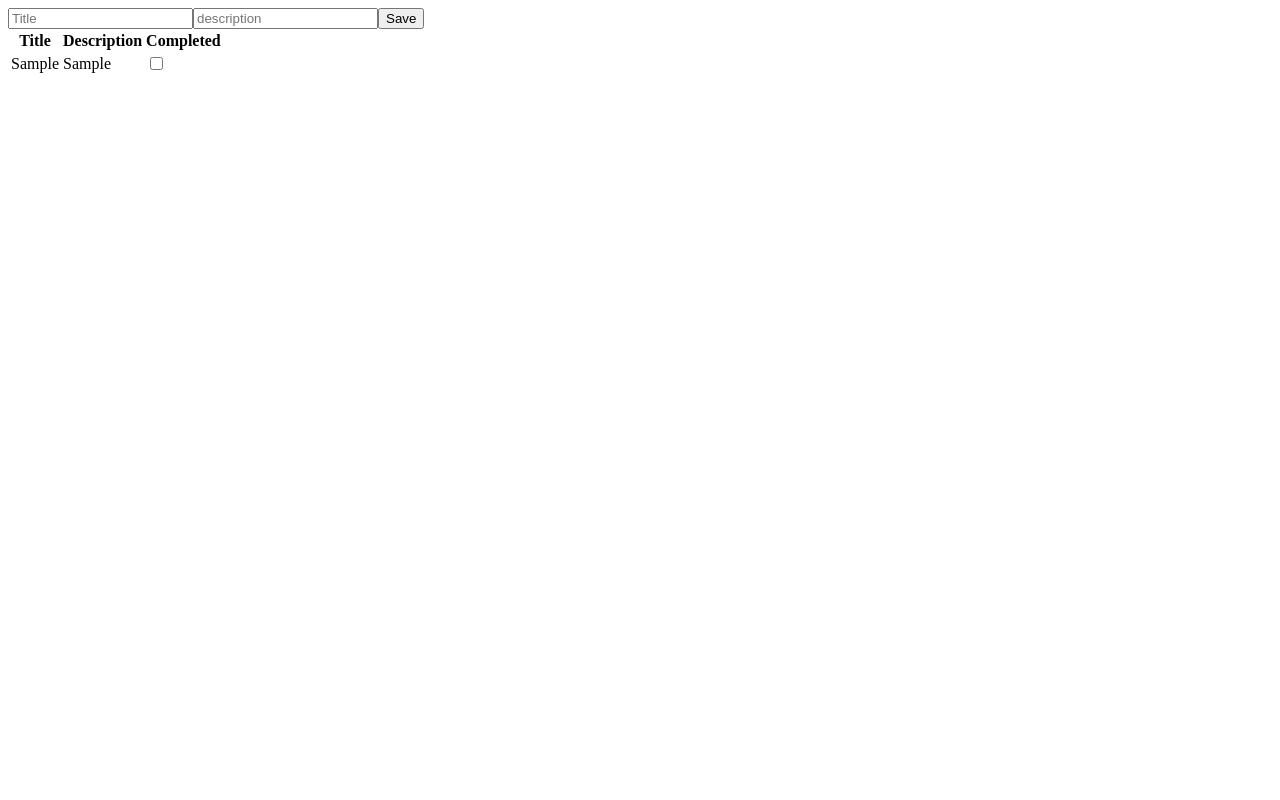
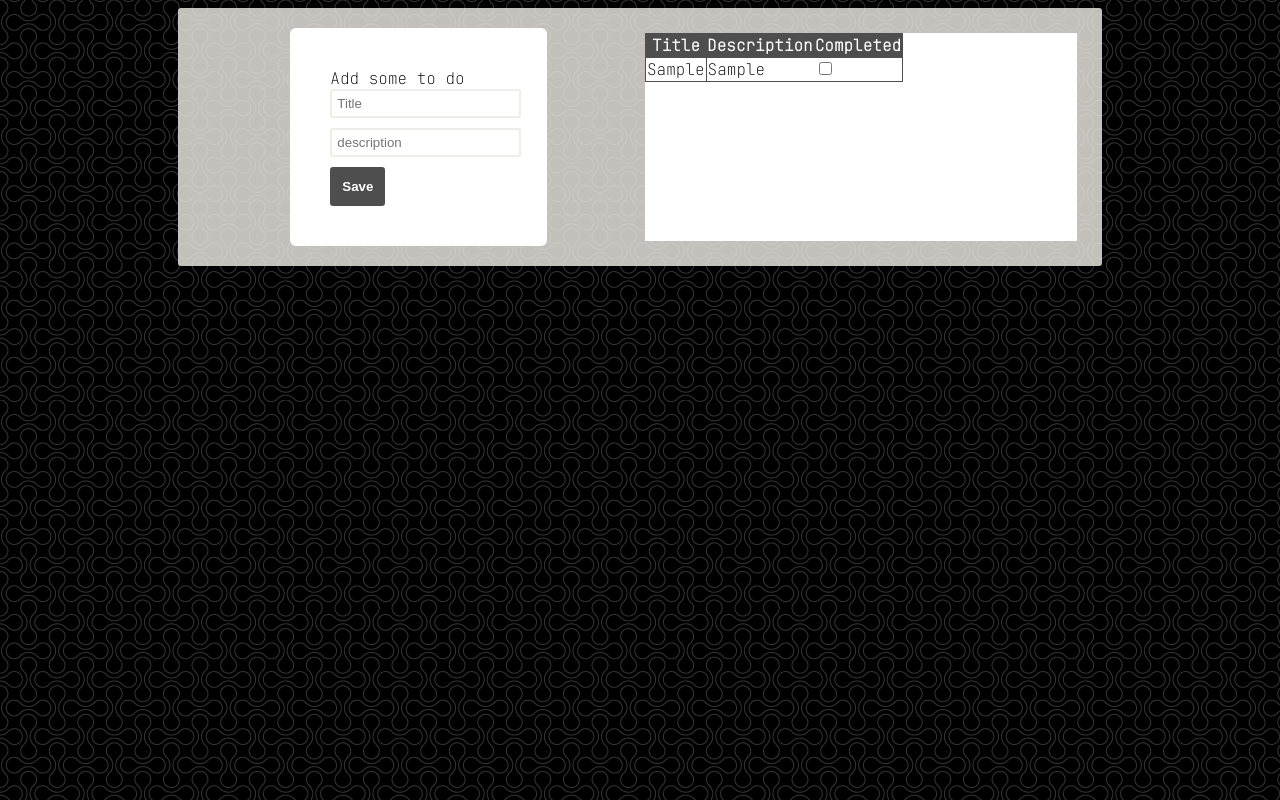
Before and after one commit to GiuProgramert/react-todo-list, a React (Create React App) app: page / in a window 1280 px wide. Both pictures are taken after typing "Sample", "Sample" into the empty fields and a click on the button "Save". Built offline with nearby package versions, Linux system fonts and the light colour scheme.

Commit message:
Added styles

```diff
--- a/src/app.css
+++ b/src/app.css
@@ -1,3 +1,131 @@
+/* JetBrains mono */
+@import url('https://fonts.googleapis.com/css2?family=JetBrains+Mono:wght@100&display=swap');
+
+:root{
+  --primary-color: rgb(78, 78, 78);
+  --inputs-border-collor: rgba(235, 233, 227, 0.822);
+}
+
+body {
+  background-image: url('background.png');
+  font-family: 'JetBrains Mono', monospace;
+}
+
+.todos-container {
+  display: flex;
+  width: 100%;
+  align-items: center;
+  justify-content: center;
+}
+
 .completed-to-do {
+  color: rgb(108, 110, 110);
   text-decoration: line-through;
 }
+
+/** Grid */
+
+.row {
+  width: 70%;
+  padding: 20px;
+  display: grid;
+  grid-template-columns: repeat(2, 1fr);
+  background-color: var(--inputs-border-collor);
+  border-radius: 3px;
+}
+
+/** Inputs styles */
+
+.inputs-container {
+  width: 100%;
+  display: flex;
+  justify-content: center;
+  align-items: center;
+}
+
+.inputs-container .inputs {
+  background-color: white;
+  width: 40%;
+  padding: 40px;
+  border-radius: 6px;
+}
+
+.inputs-container input {
+  border: 2px solid var(--inputs-border-collor);
+  border-radius: 3px;
+  padding: 5px;
+  margin-bottom: 10px;
+}
+
+.inputs-container button {
+  color: white;
+  font-weight: bold;
+  padding: 10px;
+  background-color: var(--primary-color);
+  border: 2px solid var(--primary-color);
+  border-radius: 3px;
+}
+
+/** Table styles */
+
+.table-container {
+  background-color: white;
+  margin: 5px;
+}
+
+.table {
+  width: 100;
+  border: 1px solid var(--primary-color);
+  border-radius: 2px;
+  border-collapse: collapse;
+}
+
+.table td,
+.table th {
+  border-top: 1px solid var(--primary-color);
+}
+
+.table th {
+  background-color: var(--primary-color);
+  color: white;
+}
+
+.table tr:nth-child(even) {
+  background-color: rgba(138, 138, 136, 0.822);
+}
+
+.table tr {
+  cursor: pointer;
+}
+
+.table tr:hover {
+  font-style: italic;
+  background-color: rgba(140, 162, 201, 0.822);
+}
+
+.table-item {
+  border-left: 1px solid var(--primary-color);
+}
+
+/** Media queries */
+
+@media (max-width: 1100px) {
+  .inputs-container .inputs {
+    width: 90%;
+  }
+}
+
+@media (max-width: 720px) {
+  .inputs-container .inputs {
+    width: 90%;
+  }
+  .row {
+    grid-template-columns: repeat(1, 1fr);
+  }
+}
+
+@media (max-width: 500px) {
+  .row {
+    width: 90%;
+  }
+}
--- a/src/components/App.js
+++ b/src/components/App.js
@@ -2,6 +2,9 @@ import { Component } from "react";
 
 //Todos Storages
 import { addToDo, getToDos, changeCompleted } from "../toDosStorage";
+
+//CSS
+import "../app.css";
 
 //Componets
 import InputTodos from "./InputTodos";
@@ -14,36 +17,39 @@ class App extends Component {
     this.handleCompletedTodo = this.handleCompletedTodo.bind(this);
 
     this.state = {
-      toDos: getToDos()
-    }
+      toDos: getToDos(),
+    };
   }
 
   handleAddTodo(toDo) {
     addToDo(toDo);
     this.setState({
       toDos: getToDos(),
-    })
+    });
   }
 
   handleCompletedTodo(id) {
     changeCompleted(id);
     this.setState({
       toDos: getToDos(),
-    })
+    });
   }
 
   render() {
     const { toDos } = this.state;
 
     return (
-      <div>
-        <InputTodos
-          addToDo={this.handleAddTodo}
-        />
-        <TableTodos
-          toDos={toDos}
-          changeCompleted={this.handleCompletedTodo}
-        />
+      <div className="main-container">
+        <div className="nav-container"></div>
+        <div className="todos-container">
+          <div className="row">
+            <InputTodos addToDo={this.handleAddTodo} />
+            <TableTodos
+              toDos={toDos}
+              changeCompleted={this.handleCompletedTodo}
+            />
+          </div>
+        </div>
       </div>
     );
   }
--- a/src/components/InputTodos.js
+++ b/src/components/InputTodos.js
@@ -1,4 +1,7 @@
 import { Component } from "react";
+
+//CSS
+import "../app.css";
 
 class InputTodos extends Component {
   constructor(props) {
@@ -23,11 +26,13 @@ class InputTodos extends Component {
 
   handleSubmit(e) {
     e.preventDefault();
+    if (this.state.title.trim() !== "" && this.state.description.trim() !== "") {
       this.props.addToDo({
         title: this.state.title,
         description: this.state.description,
       });
       this.restarInputs();
+    }
   }
 
   handleTitleChange(e) {
@@ -46,22 +51,27 @@ class InputTodos extends Component {
     const { title, description } = this.state;
 
     return (
-      <div>
+      <div className="inputs-container">
+        <div className="inputs">
+          Add some to do
           <form onSubmit={this.handleSubmit}>
             <input
               type="text"
               value={title}
               onChange={this.handleTitleChange}
               placeholder="Title"
+              required
             />
             <input
               type="text"
               placeholder="description"
               value={description}
               onChange={this.handleDescriptionChange}
+              required
             />
             <button>Save</button>
           </form>
+        </div>
       </div>
     );
   }
--- a/src/components/TableItemTodos.js
+++ b/src/components/TableItemTodos.js
@@ -1,4 +1,6 @@
 import { Component } from "react";
+
+//CSS
 import '../app.css';
 
 class TableItemTodo extends Component {
@@ -17,7 +19,7 @@ class TableItemTodo extends Component {
     return (
       <tr>
         <td className={completed ? 'completed-to-do' : ''}>{title}</td>
-        <td className={completed ? 'completed-to-do' : ''}>{description}</td>
+        <td className={(completed ? 'completed-to-do' : '') + ' table-item'}>{description}</td>
         <td>
           <input
             type="checkbox"
--- a/src/components/TableTodos.js
+++ b/src/components/TableTodos.js
@@ -1,18 +1,20 @@
 import { Component } from "react";
 import TableItemTodo from "./TableItemTodos";
+
+//CSS
+import "../app.css";
 
 class TableTodos extends Component {
   render() {
     const { toDos } = this.props;
 
-    return toDos.length === 0 ?
-    (
+    return toDos.length === 0 ? (
       <div>Don't have to dos</div>
-    ) :
-    (
-      <table>
+    ) : (
+      <div class="table-container">
+        <table className="table">
           <thead>
-          <tr>
+            <tr className="table-header">
               <th>Title</th>
               <th>Description</th>
               <th>Completed</th>
@@ -20,14 +22,17 @@ class TableTodos extends Component {
           </thead>
           <tbody>
             {toDos.map((toDo) => {
-            return <TableItemTodo
+              return (
+                <TableItemTodo
                   toDo={toDo}
                   key={toDo.id}
                   changeCompleted={this.props.changeCompleted}
-            />;
+                />
+              );
             })}
           </tbody>
         </table>
+      </div>
     );
   }
 }
```
Also changed, not shown: src/background.png (added). Lines whose indentation alone changed are shown as unchanged.
